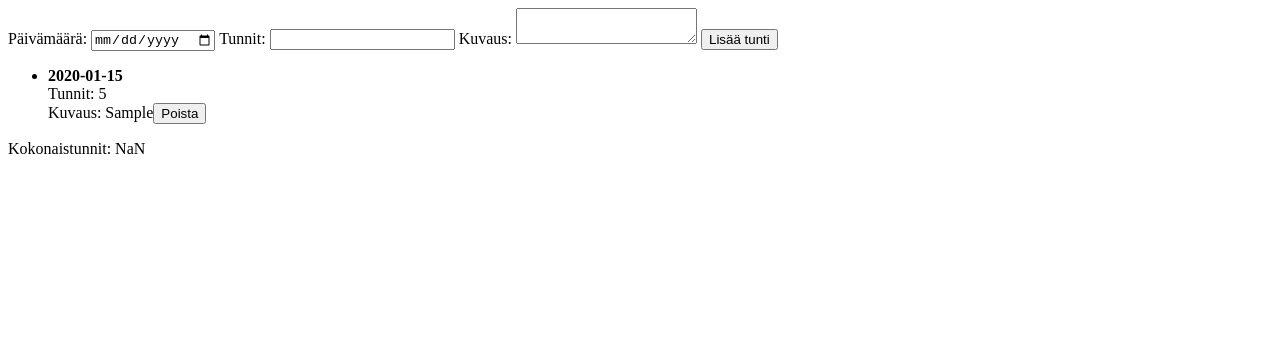
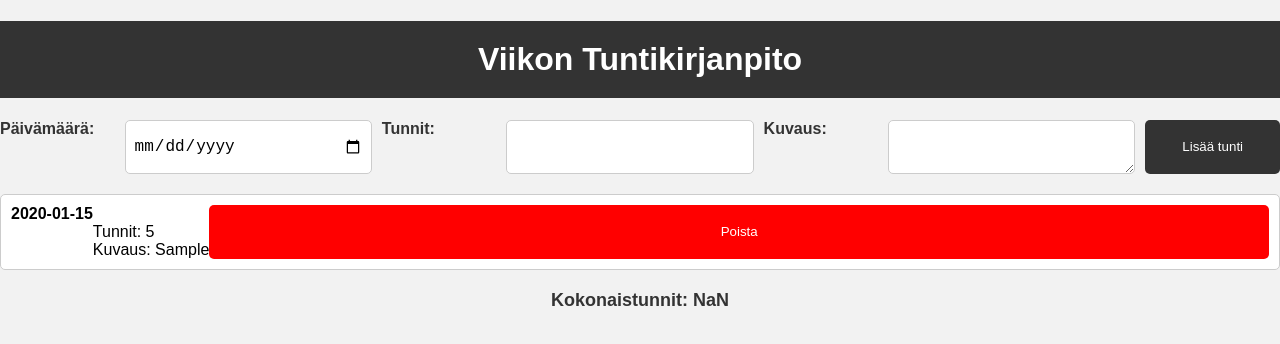
Before and after one commit to rikulahdeaho/Projekti-1, a plain HTML site: page index.html in a window 1280 px wide. Both pictures are taken after typing "2020-01-15", "5", "Sample" into the empty fields and a click on the button "Lisää tunti". Drawn offline with Linux system fonts and the light colour scheme.

Commit message:
styles11

```diff
--- a/index.html
+++ b/index.html
@@ -1,8 +1,7 @@
-<!--
 <!DOCTYPE html>
 <html>
 <head>
-    <link rel="stylesheet" type="text/css" href="styles.css">
+    <link rel="stylesheet" type="text/css" href="style.css">
 </head>
 <body>
     <h1>Viikon Tuntikirjanpito</h1>
--- a/style.css
+++ b/style.css
@@ -1,37 +1,79 @@
 /* Voit muokata ulkoasua oman maun mukaan */
+/* styles.css */
 body {
-    font-family: Arial, sans-serif;
-    margin: 20px;
+    font-family: 'Arial', sans-serif;
+    margin: 0;
+    padding: 0;
+    background-color: #f2f2f2;
+}
+
+h1 {
+    text-align: center;
+    padding: 20px;
+    background-color: #333;
+    color: #fff;
+}
+
+.container {
+    max-width: 800px;
+    margin: 0 auto;
+    background-color: #fff;
+    padding: 20px;
+    box-shadow: 0 0 10px rgba(0, 0, 0, 0.1);
+}
+
+form {
+    display: flex;
+    flex-wrap: wrap;
+    gap: 10px;
 }
 
 label {
-    display: block;
+    flex: 1;
+    font-weight: bold;
     margin-bottom: 5px;
+    color: #333;
 }
 
-input[type="number"] {
-    width: 50px;
-}
-
+input[type="date"],
+input[type="number"],
 textarea {
-    width: 300px;
-    height: 100px;
+    flex: 2;
+    padding: 8px;
+    border: 1px solid #ccc;
+    border-radius: 5px;
+    font-size: 16px;
 }
 
 button {
-    margin-top: 10px;
+    flex: 1;
+    background-color: #333;
+    color: #fff;
+    border: none;
+    border-radius: 5px;
+    padding: 10px;
+    cursor: pointer;
+    transition: background-color 0.3s;
+}
+
+button:hover {
+    background-color: #555;
 }
 
 ul {
     list-style: none;
     padding: 0;
+    margin-top: 20px;
 }
 
 li {
+    background-color: #fff;
+    border: 1px solid #ccc;
+    border-radius: 5px;
+    padding: 10px;
     margin: 10px 0;
-    border: 1px solid #ccc;
-    padding: 10px;
-    position: relative;
+    display: flex;
+    justify-content: space-between;
 }
 
 li:hover {
@@ -39,11 +81,18 @@ li:hover {
 }
 
 li button {
-    position: absolute;
-    top: 5px;
-    right: 5px;
+    background-color: #ff0000;
+    color: #fff;
+    border: none;
+    border-radius: 5px;
+    padding: 5px 10px;
+    cursor: pointer;
 }
 
 #yhteenveto {
     margin-top: 20px;
+    text-align: center;
+    font-weight: bold;
+    font-size: 18px;
+    color: #333;
 }
```
